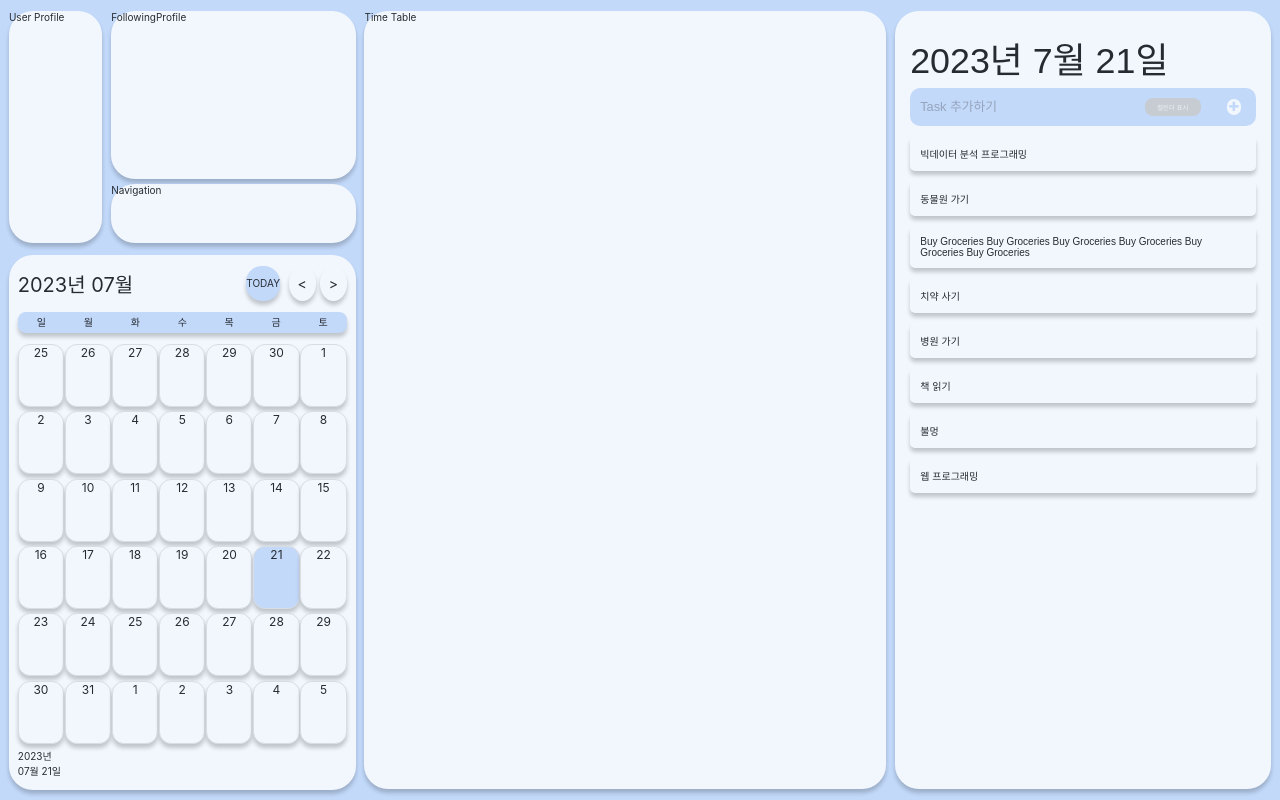
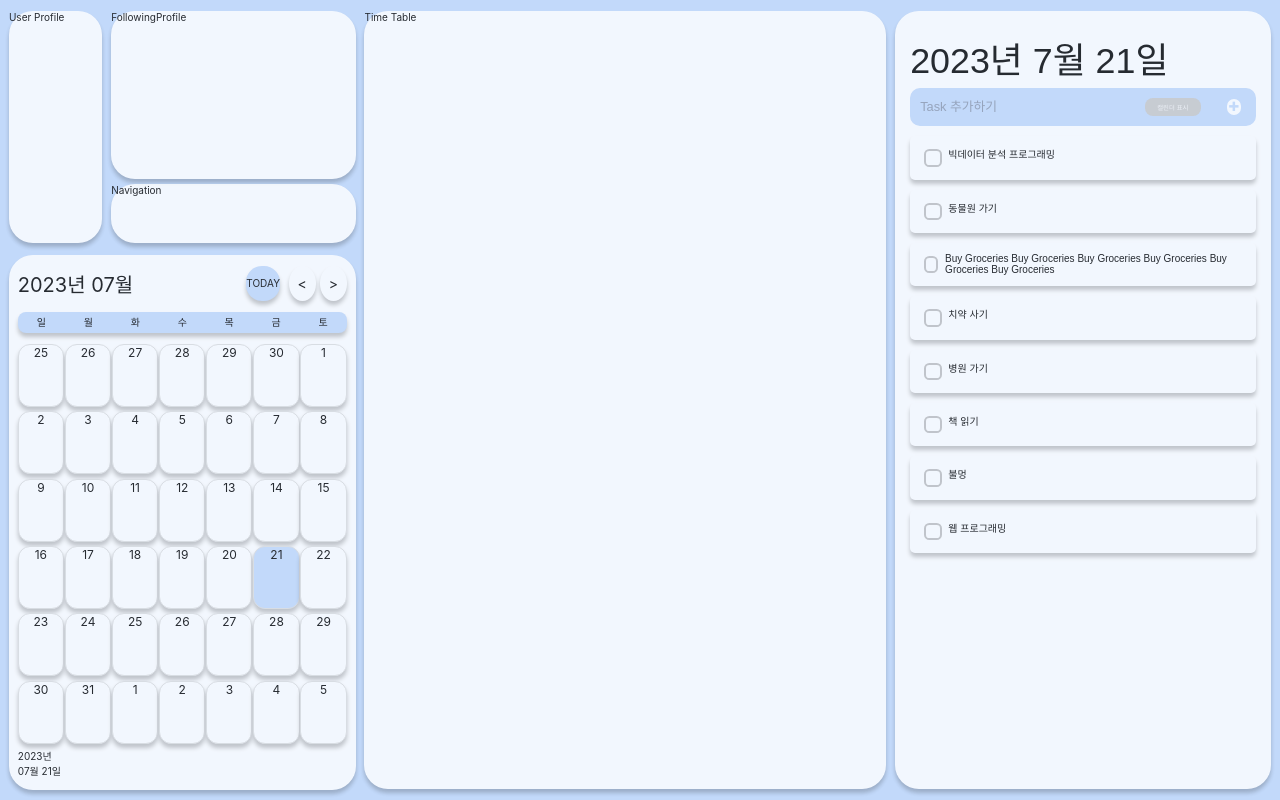
Before and after one commit to TasQueue/Front-End, a React (Create React App) app: page / in a window 1280 px wide. Built offline with nearby package versions, Linux system fonts and the light colour scheme; a web font is replaced by a local one.

Commit message:
FEAT: Custom Checkbox 추가
태스크 리스트 왼쪽 상단 체크박스를 구현했습니다

```diff
--- /dev/null
+++ b/src/components/home/TaskList/Checkbox.styled.tsx
@@ -0,0 +1,37 @@
+import styled from 'styled-components';
+
+export const StyledInput = styled.input.attrs({ type: 'checkbox' })`
+  -webkit-appearance: none;
+  appearance: none;
+  width: 1.3em;
+  height: 1.3em;
+  border-radius: 0.4em;
+  margin-right: 0.5em;
+  border: 0.15em solid #c0c0c0;
+  outline: none;
+  cursor: pointer;
+
+  &:checked {
+    position: relative;
+    background-color: 'white';
+  }
+
+  &:checked::before {
+    content: '✓';
+    font-size: 135%;
+    color: black;
+    position: absolute;
+    right: 1px;
+    top: -2px;
+  }
+
+  &:checked + span {
+    color: black;
+  }
+`;
+
+export const CheckboxWrapper = styled.div`
+  display: flex;
+  width: 100%;
+  height: 100%;
+`;
--- /dev/null
+++ b/src/components/home/TaskList/Checkbox.tsx
@@ -0,0 +1,10 @@
+import { CheckboxWrapper, StyledInput } from './Checkbox.styled';
+
+export const Checkbox = ({ label, updatefn }) => {
+  return (
+    <CheckboxWrapper className='checkbox-wrapper'>
+      <StyledInput id='checkbox' type='checkbox' onChange={() => updatefn((prev) => !prev)} />
+      <span>{label}</span>
+    </CheckboxWrapper>
+  );
+};
--- a/src/components/home/TaskList/DragabbleCard.styled.tsx
+++ b/src/components/home/TaskList/DragabbleCard.styled.tsx
@@ -5,7 +5,7 @@ export const Card = styled.div`
   margin-bottom: 10px;
   padding: 10px 10px;
   width: 27vw;
-  //background-color: yellow;
   box-shadow: 0px 4px 4px 0px rgba(0, 0, 0, 0.25);
   font-family: inherit;
+  background-color: 'red';
 `;
--- a/src/components/home/TaskList/DragabbleCard.tsx
+++ b/src/components/home/TaskList/DragabbleCard.tsx
@@ -1,15 +1,23 @@
-import React from 'react';
+/* eslint-disable */
+import React, { useState } from 'react';
 import { Draggable } from 'react-beautiful-dnd';
 import { Card } from './DragabbleCard.styled';
+import { Checkbox } from './Checkbox';
 
 function DragabbleCard({ toDo, index }) {
   /* console.log(toDo, 'has been rendered'); */
+  const [isChecked, setIsChecked] = useState(false);
+  console.log(isChecked);
   return (
     <Draggable key={toDo} draggableId={toDo} index={index}>
       {(magic) => (
-        /* eslint-disable-next-line */
-        <Card ref={magic.innerRef} {...magic.dragHandleProps} {...magic.draggableProps}>
-          <span>{toDo}</span>
+        <Card
+          style={{ backgroundColor: 'red' }}
+          ref={magic.innerRef}
+          {...magic.dragHandleProps}
+          {...magic.draggableProps}
+        >
+          <Checkbox label={toDo} updatefn={setIsChecked} />
         </Card>
       )}
     </Draggable>
@@ -17,3 +25,16 @@ function DragabbleCard({ toDo, index }) {
 }
 
 export default React.memo(DragabbleCard);
+
+/*
+<div style={{ backgroundColor: isChecked ? '#c2d9fa' : 'transparent' }}>
+          <Card
+            style={{ backgroundColor: 'red' }}
+            ref={magic.innerRef}
+            {...magic.dragHandleProps}
+            {...magic.draggableProps}
+          >
+            <Checkbox label={toDo} updatefn={setIsChecked} />
+          </Card>
+        </div>
+*/
--- a/src/styles/globalStyle.ts
+++ b/src/styles/globalStyle.ts
@@ -29,7 +29,7 @@ a{
   color: inherit;
 }
 
-button,p,input{
+button,p{
     all: unset;
 }
 
```
